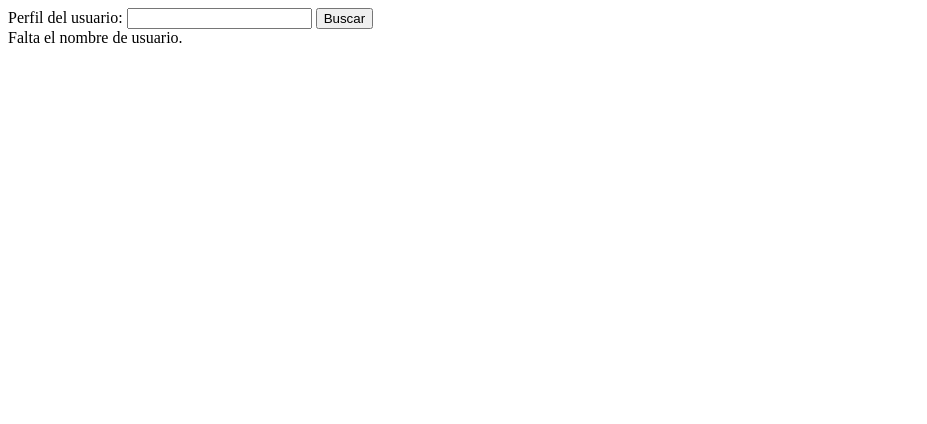
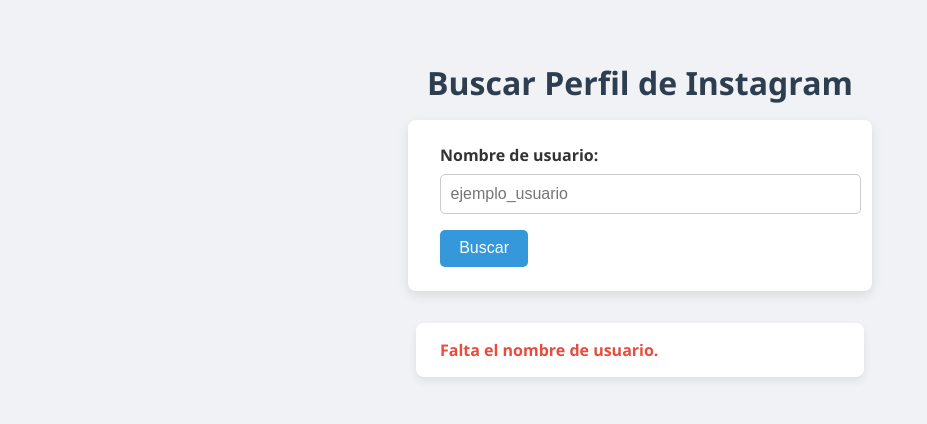
Before and after one commit to Vrouqen/AWS-Ejercicio2-Main, a Flask app: page /instagram_followers in a window 1280 px wide. Shown: the top 424 px of the page, without its empty margins (0-927 px from the left). Run offline with Flask 3, Linux system fonts and the light colour scheme.

Commit message:
Mejora de front end

```diff
--- a/templates/instagram_followers.html
+++ b/templates/instagram_followers.html
@@ -1,32 +1,109 @@
 <!DOCTYPE html>
-<html lang="en">
+<html lang="es">
 <head>
     <meta charset="UTF-8">
     <meta name="viewport" content="width=device-width, initial-scale=1.0">
-    <title>Api Instagram</title>
+    <title>API Instagram</title>
+    <style>
+        body {
+            font-family: 'Segoe UI', Tahoma, Geneva, Verdana, sans-serif;
+            background: #f0f2f5;
+            display: flex;
+            flex-direction: column;
+            align-items: center;
+            padding: 2rem;
+            color: #333;
+        }
+
+        h1 {
+            margin-bottom: 1rem;
+            color: #2c3e50;
+        }
+
+        form {
+            background: #fff;
+            padding: 1.5rem 2rem;
+            border-radius: 8px;
+            box-shadow: 0 4px 12px rgba(0, 0, 0, 0.1);
+            margin-bottom: 2rem;
+            width: 100%;
+            max-width: 400px;
+        }
+
+        label {
+            display: block;
+            margin-bottom: 0.5rem;
+            font-weight: 600;
+        }
+
+        input[type="text"] {
+            width: 100%;
+            padding: 0.6rem;
+            margin-bottom: 1rem;
+            border: 1px solid #ccc;
+            border-radius: 5px;
+            font-size: 1rem;
+        }
+
+        button {
+            background-color: #3498db;
+            color: white;
+            padding: 0.6rem 1.2rem;
+            border: none;
+            border-radius: 5px;
+            font-size: 1rem;
+            cursor: pointer;
+            transition: background-color 0.3s;
+        }
+
+        button:hover {
+            background-color: #2980b9;
+        }
+
+        #mensaje, #resultado {
+            background: #fff;
+            padding: 1rem 1.5rem;
+            border-radius: 8px;
+            box-shadow: 0 4px 8px rgba(0, 0, 0, 0.08);
+            width: 100%;
+            max-width: 400px;
+            margin-bottom: 1rem;
+        }
+
+        #mensaje span {
+            font-weight: bold;
+            color: #e74c3c;
+        }
+
+        #resultado span {
+            display: block;
+            margin: 0.5rem 0;
+        }
+    </style>
 </head>
 <body>
 
+    <h1>Buscar Perfil de Instagram</h1>
+
     <form action="/instagram_followers" method="get">
-        <label for="profile_username">Perfil del usuario:</label>
-        <input type="text" id="profile_username" name="profile_username">
+        <label for="profile_username">Nombre de usuario:</label>
+        <input type="text" id="profile_username" name="profile_username" placeholder="ejemplo_usuario" required>
         <button type="submit">Buscar</button>
     </form>
 
+    {% if datos %}
     <div id="mensaje">
-        {% if datos %}
-            <span>{{ datos.message }}</span>
-        {% elif mensaje %}
-            <span>{{ mensaje }}</span>
-        {% endif %}
+        <span>{{ datos.message }}</span>
     </div>
-
-    {% if datos %}
     <div id="resultado">
-        <span>Nombre de usuario: {{ datos.result.username }}</span><br>
-        <span>Cantidad de seguidores: {{ datos.result.followers }}</span><br>
-        <span>Cantidad de seguidos: {{ datos.result.followees }}</span><br>
-        <span>Cantidad de publicaciones: {{ datos.result.mediacount }}</span><br>
+        <span><strong>Nombre de usuario:</strong> {{ datos.result.username }}</span>
+        <span><strong>Seguidores:</strong> {{ datos.result.followers }}</span>
+        <span><strong>Seguidos:</strong> {{ datos.result.followees }}</span>
+        <span><strong>Publicaciones:</strong> {{ datos.result.mediacount }}</span>
+    </div>
+    {% elif mensaje %}
+    <div id="mensaje">
+        <span>{{ mensaje }}</span>
     </div>
     {% endif %}
 
```
